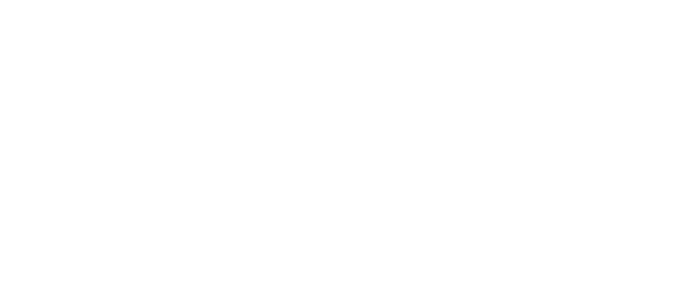
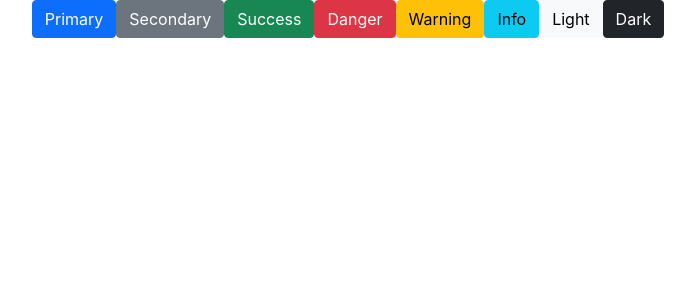
Before and after one commit to confetti39/React_study, a React (Create React App) app in the folder shop/: page / in a window 1280 px wide. Shown: the top 300 px of the page, without its empty margins (292-987 px from the left). Built offline with nearby package versions, Linux system fonts and the light colour scheme.

Commit message:
bootstrap setting

```diff
--- a/shop/public/index.html
+++ b/shop/public/index.html
@@ -14,6 +14,12 @@
       manifest.json provides metadata used when your web app is installed on a
       user's mobile device or desktop. See https://developers.google.com/web/fundamentals/web-app-manifest/
     -->
+    <link
+      rel="stylesheet"
+      href="https://cdn.jsdelivr.net/npm/bootstrap@5.1.3/dist/css/bootstrap.min.css"
+      integrity="sha384-1BmE4kWBq78iYhFldvKuhfTAU6auU8tT94WrHftjDbrCEXSU1oBoqyl2QvZ6jIW3"
+      crossorigin="anonymous"
+    />
     <link rel="manifest" href="%PUBLIC_URL%/manifest.json" />
     <!--
       Notice the use of %PUBLIC_URL% in the tags above.
--- a/shop/src/App.js
+++ b/shop/src/App.js
@@ -3,7 +3,14 @@
 function App() {
   return (
     <div className="App">
-
+      <button type="button" class="btn btn-primary">Primary</button>
+      <button type="button" class="btn btn-secondary">Secondary</button>
+      <button type="button" class="btn btn-success">Success</button>
+      <button type="button" class="btn btn-danger">Danger</button>
+      <button type="button" class="btn btn-warning">Warning</button>
+      <button type="button" class="btn btn-info">Info</button>
+      <button type="button" class="btn btn-light">Light</button>
+      <button type="button" class="btn btn-dark">Dark</button>
     </div>
   );
 }
```
